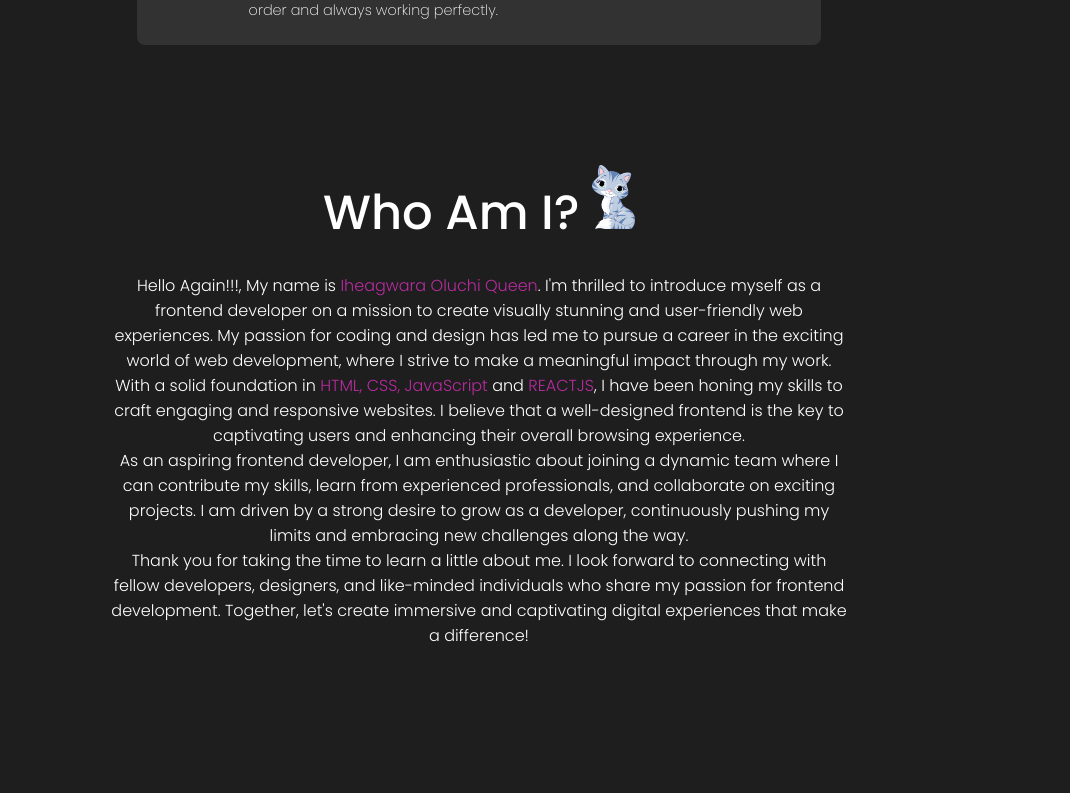
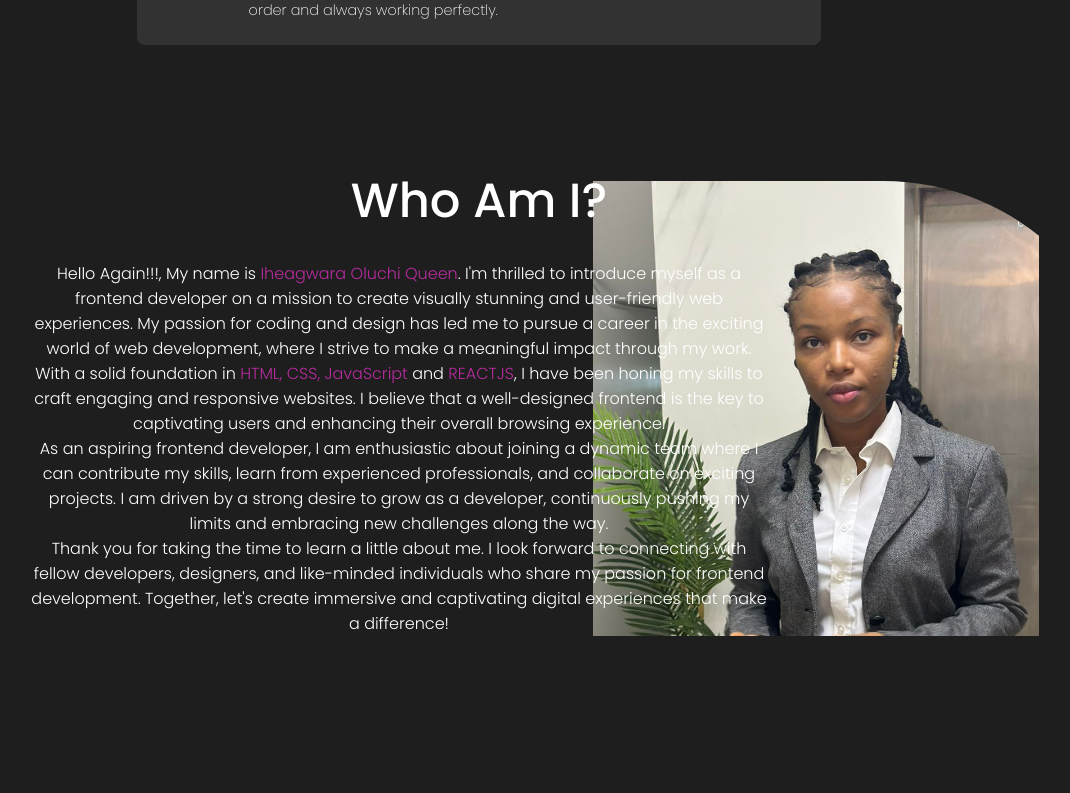
Before and after one commit to queencyril/My-Portfolio, a React (Create React App) app: page / in a window 1280 px wide. Shown: the part 3687-4480 px from the top of the page, without its empty margins (161-1231 px from the left). Built offline with nearby package versions, Linux system fonts and the light colour scheme.

Commit message:
little edit

```diff
--- a/src/components/Skills/Skills.js
+++ b/src/components/Skills/Skills.js
@@ -1,6 +1,6 @@
 import React from "react";
 import "./skills.css";
-import Emoji from "../../assets/emoji.jpg";
+import Emoji from "../../assets/emoji2.jpeg";
 
 const Skills = () => {
   return (
--- a/src/components/Skills/skills.css
+++ b/src/components/Skills/skills.css
@@ -1,14 +1,14 @@
 .skills{
     overflow: hidden;
     width: 100vw;
-    max-width: 65rem;
+    max-width: 70rem;
     display: flex;
     flex-direction: column;
     align-items: center;
     justify-content: center;
     text-align: center;
     margin: 0 auto;
-
+    position: relative;
 }
 
 .skillTitle{
@@ -23,6 +23,7 @@
     font-size: 1rem;
     max-width: 50rem;
     padding: 0 2rem;
+    margin-right: 10rem;
 }
 
 
@@ -31,7 +32,12 @@
 }
 
 .emoji{
-        object-fit: cover;
-        height: 4rem;
+    position: absolute;
+    top: 4rem;
+    right: -5.9rem;
+    z-index: -1;
+    object-fit: cover;
+    height: 90vh;
+    border-radius: 0 250px 0 250px;
 
     }
```
Also changed, not shown: src/components/Works/works.css (+0 -9 lines), src/assets/emoji2.jpeg (added).
